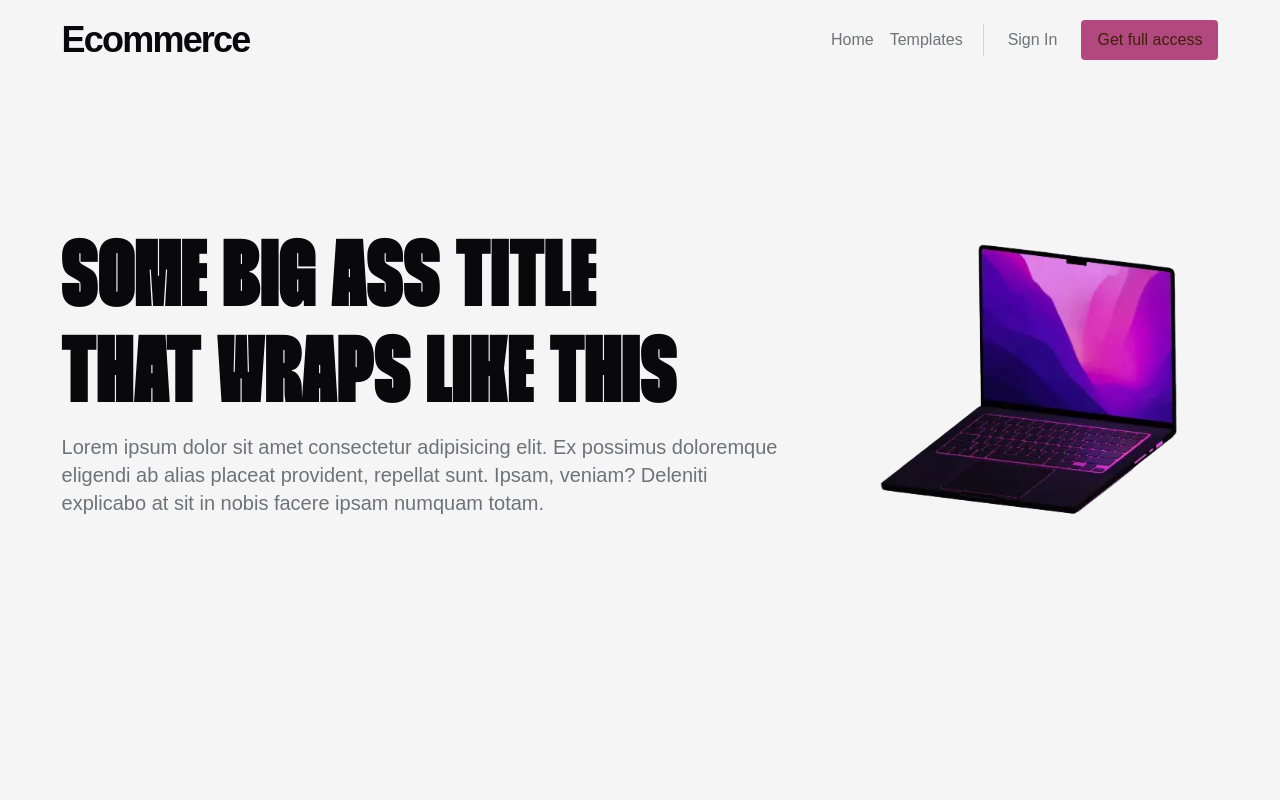
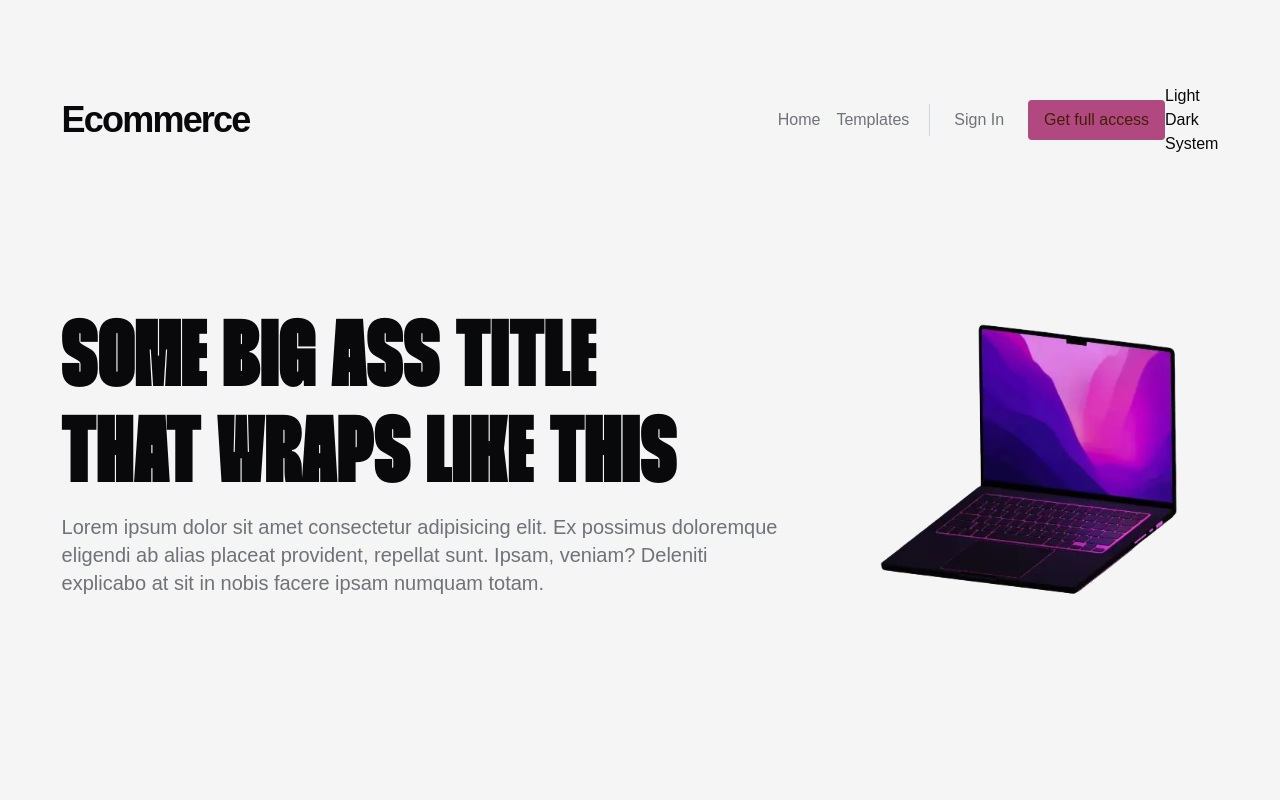
Before and after one commit to santiago-federici/templates-ecommerce, a Next.js app: page / in a window 1280 px wide. Shown: the top 800 px of the page. Built offline with nearby package versions, Linux system fonts and the light colour scheme; a web font is replaced by a local one.

Commit message:
feat: add mode toggle

```diff
--- a/package.json
+++ b/package.json
@@ -13,6 +13,7 @@
     "framer-motion": "^11.11.10",
     "mercadopago": "^2.0.6",
     "next": "14.2.13",
+    "next-themes": "^0.4.4",
     "react": "^18",
     "react-dom": "^18",
     "tailwind-merge": "^2.5.4"
--- a/src/app/layout.tsx
+++ b/src/app/layout.tsx
@@ -6,6 +6,7 @@ import { Footer } from "@/components/footer";
 import localFont from "next/font/local";
 
 import "./globals.css";
+import { ThemeProvider } from "@/components/theme-provider";
 
 const onest = localFont({
   src: "../../public/fonts/onest/Onest-VariableFont_wght.woff2",
@@ -31,6 +32,12 @@ export default function RootLayout({
 }>) {
   return (
     <html lang="en">
+      <ThemeProvider
+        attribute="class"
+        defaultTheme="system"
+        enableSystem
+        disableTransitionOnChange
+      >
         <body
           className={`${onest.variable} ${thunder.variable} space-y-20 antialiased`}
         >
@@ -38,6 +45,7 @@ export default function RootLayout({
           <main className="flex-1">{children}</main>
           <Footer />
         </body>
+      </ThemeProvider>
     </html>
   );
 }
--- a/src/components/Header.tsx
+++ b/src/components/Header.tsx
@@ -10,6 +10,7 @@ import { NAVIGATION } from "@/constants/navigation";
 
 import { useCycle } from "framer-motion";
 import MobileMenu from "./mobile-menu";
+import { ModeToggle } from "./mode-toggle";
 
 export function Header() {
   const [menu, toggleMenu] = useCycle(false, true);
@@ -58,6 +59,7 @@ export function Header() {
             </Button>
             <Button>Get full access</Button>
           </div>
+          <ModeToggle />
         </nav>
 
         <MobileMenu menu={menu} pathname={pathname} toggleMenu={toggleMenu} />
--- /dev/null
+++ b/src/components/mode-toggle.tsx
@@ -0,0 +1,16 @@
+"use client";
+
+import * as React from "react";
+import { useTheme } from "next-themes";
+
+export function ModeToggle() {
+  const { setTheme } = useTheme();
+
+  return (
+    <div>
+      <p onClick={() => setTheme("light")}>Light</p>
+      <p onClick={() => setTheme("dark")}>Dark</p>
+      <p onClick={() => setTheme("system")}>System</p>
+    </div>
+  );
+}
--- /dev/null
+++ b/src/components/theme-provider.tsx
@@ -0,0 +1,11 @@
+"use client";
+
+import * as React from "react";
+import { ThemeProvider as NextThemesProvider } from "next-themes";
+
+export function ThemeProvider({
+  children,
+  ...props
+}: React.ComponentProps<typeof NextThemesProvider>) {
+  return <NextThemesProvider {...props}>{children}</NextThemesProvider>;
+}
```
Also changed, not shown: 1 other file (tests, documents, lock files or other folders). Lines whose indentation alone changed are shown as unchanged.
